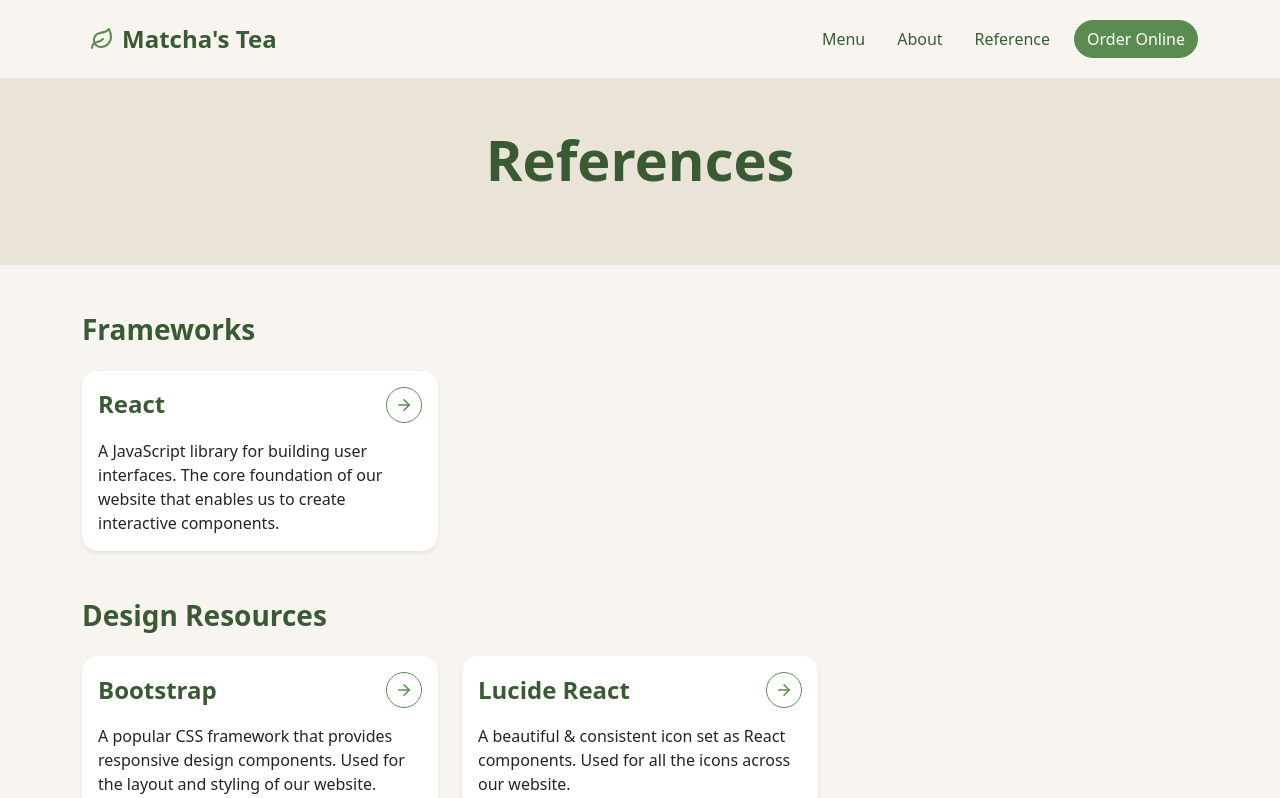
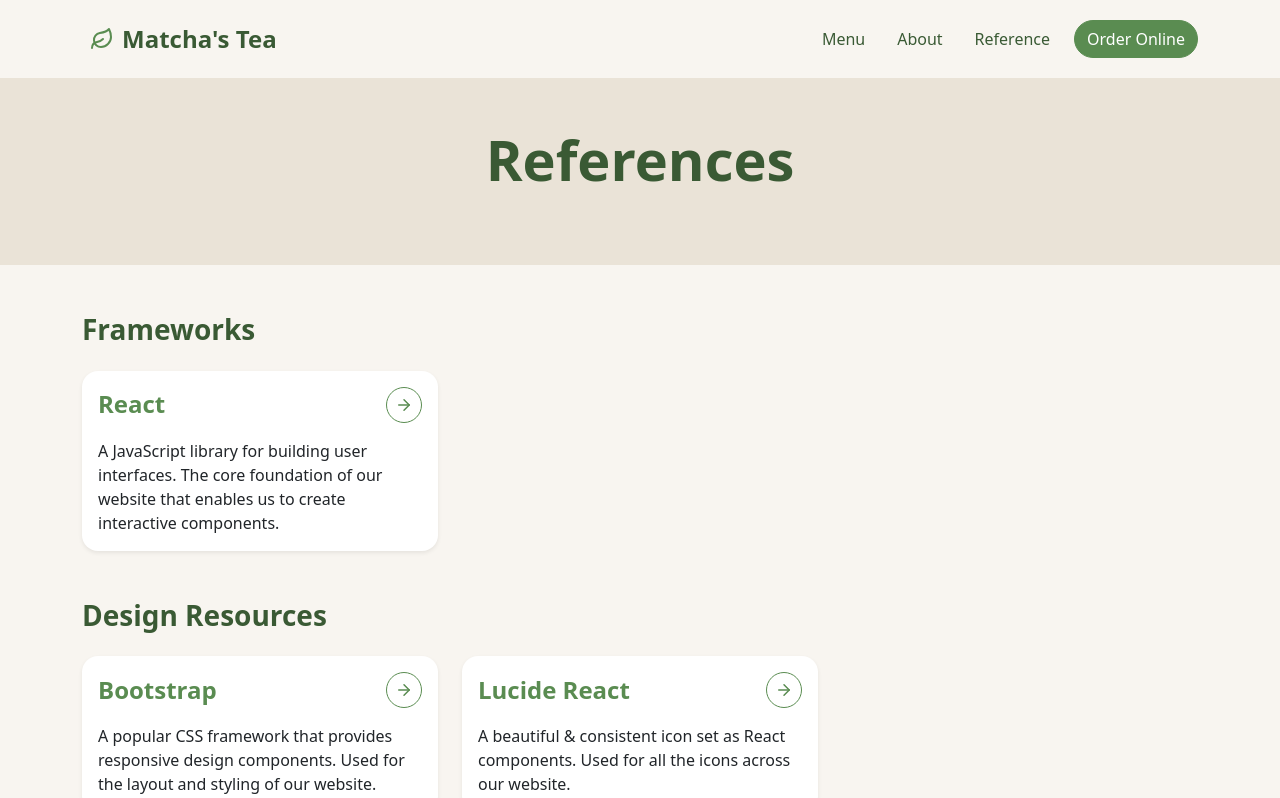
Before and after one commit to KaleChips22/Matchas-Tea, a React (Create React App) app: page /reference in a window 1280 px wide. Shown: the top 798 px of the page. Built offline with nearby package versions, Linux system fonts and the light colour scheme.

Commit message:
change color

```diff
--- a/src/pages/Reference.js
+++ b/src/pages/Reference.js
@@ -66,7 +66,7 @@ export default function Reference() {
                     <Card className="h-100 border-0 shadow-sm rounded-4 overflow-hidden">
                       <Card.Body className="d-flex flex-column">
                         <div className="d-flex justify-content-between align-items-center mb-3">
-                          <h3 className="fs-4 fw-bold mb-0" style={{ color: "#3a5a34" }}>
+                          <h3 className="fs-4 fw-bold mb-0" style={{ color: "#5a8c51" }}>
                             {reference.name}
                           </h3>
                           <Button
```
